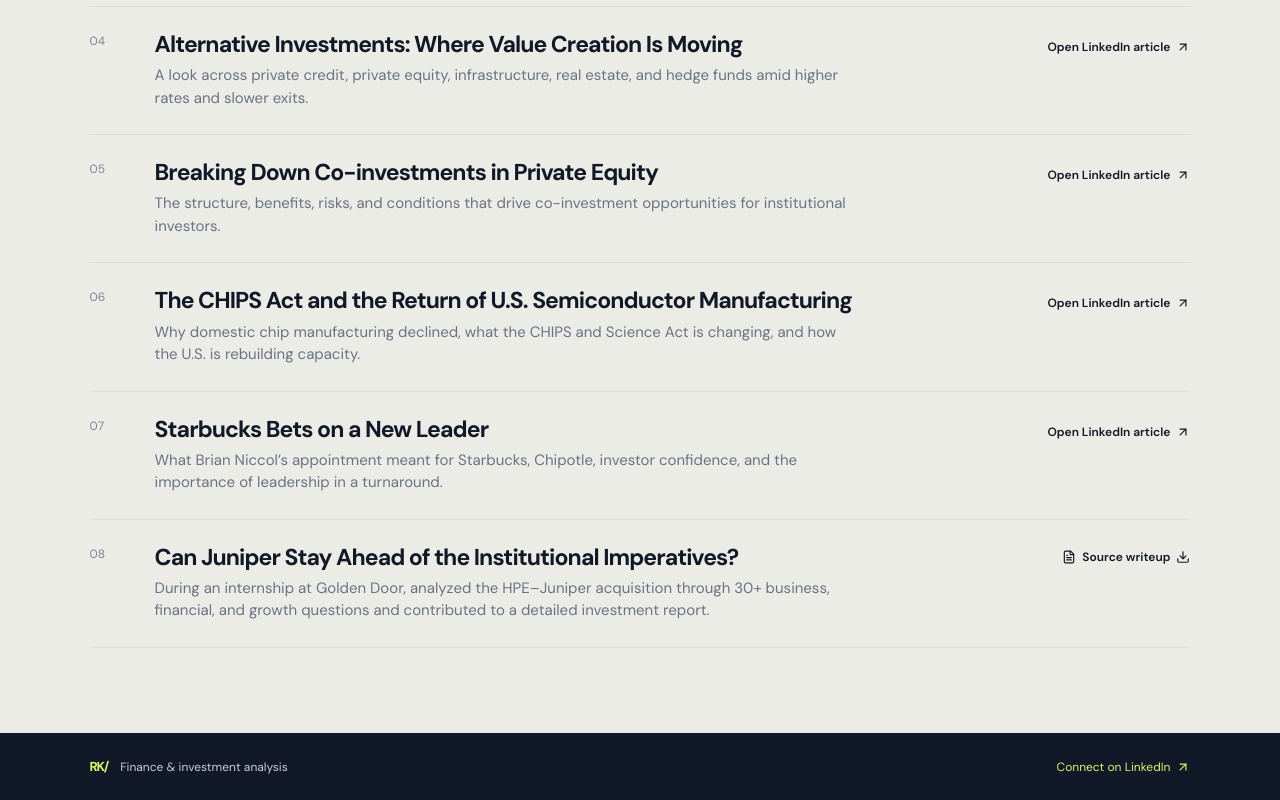
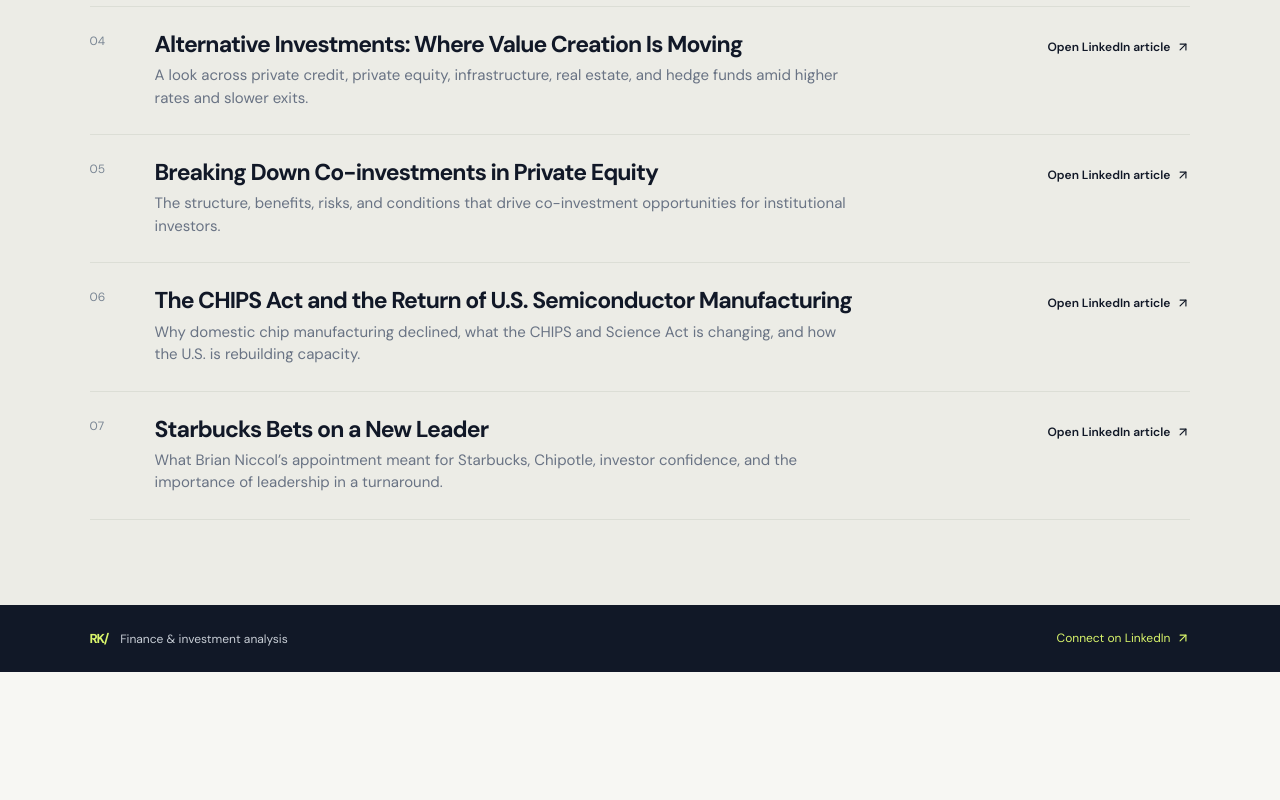
Before and after one commit to riakotharirsk/riakotharirsk.github.io, a React (Vite) app: page / in a window 1280 px wide. Shown: the part 2283-3083 px from the top of the page. After the commit the page ends 2955 px from the top, so only its background shows below. Built offline with nearby package versions, Linux system fonts and the light colour scheme.

Commit message:
Remove Juniper from articles

```diff
--- a/src/App.tsx
+++ b/src/App.tsx
@@ -1,10 +1,10 @@
-import { ArrowUpRight, Download, FileText } from 'lucide-react';
+import { ArrowUpRight, Download } from 'lucide-react';
 import './styles.css';
 
 const linkedin = 'https://www.linkedin.com/in/ria-kothari';
 
 type Project = { title: string; type: string; summary: string; file: string; fileLabel: string };
-type Article = { number: string; title: string; summary: string; link?: string; linkLabel?: string; source?: string };
+type Article = { number: string; title: string; summary: string; link: string; linkLabel: string };
 
 const projects: Project[] = [
   { title: 'ABC Ltd simple LBO model', type: 'Private equity analysis', summary: 'Built a hypothetical CIM, income statement, DCF, and LBO model to understand Sources & Uses, leverage, MOIC, and IRR.', file: '/work-samples/private-company-investment-analysis-oar-dcf-lbo.pdf', fileLabel: 'Open PDF' },
@@ -20,8 +20,7 @@ const articles: Article[] = [
   { number: '04', title: 'Alternative Investments: Where Value Creation Is Moving', summary: 'A look across private credit, private equity, infrastructure, real estate, and hedge funds amid higher rates and slower exits.', link: 'https://www.linkedin.com/posts/activity-7332451291924795392-cMLY?utm_source=share&utm_medium=member_desktop&rcm=ACoAAChOc8oBOZOslw3aWIVhGGYp6bBd3MuH2AA', linkLabel: 'Open LinkedIn article' },
   { number: '05', title: 'Breaking Down Co-investments in Private Equity', summary: 'The structure, benefits, risks, and conditions that drive co-investment opportunities for institutional investors.', link: 'https://www.linkedin.com/posts/activity-7315735284090847233-HPbo?utm_source=share&utm_medium=member_desktop&rcm=ACoAAChOc8oBOZOslw3aWIVhGGYp6bBd3MuH2AA', linkLabel: 'Open LinkedIn article' },
   { number: '06', title: 'The CHIPS Act and the Return of U.S. Semiconductor Manufacturing', summary: 'Why domestic chip manufacturing declined, what the CHIPS and Science Act is changing, and how the U.S. is rebuilding capacity.', link: 'https://www.linkedin.com/posts/activity-7267302967068815361-_yxB?utm_source=share&utm_medium=member_desktop&rcm=ACoAAChOc8oBOZOslw3aWIVhGGYp6bBd3MuH2AA', linkLabel: 'Open LinkedIn article' },
-  { number: '07', title: 'Starbucks Bets on a New Leader', summary: 'What Brian Niccol’s appointment meant for Starbucks, Chipotle, investor confidence, and the importance of leadership in a turnaround.', link: 'https://www.linkedin.com/posts/activity-7229333381027684352-0hfR?utm_source=share&utm_medium=member_desktop&rcm=ACoAAChOc8oBOZOslw3aWIVhGGYp6bBd3MuH2AA', linkLabel: 'Open LinkedIn article' },
-  { number: '08', title: 'Can Juniper Stay Ahead of the Institutional Imperatives?', summary: 'During an internship at Golden Door, analyzed the HPE–Juniper acquisition through 30+ business, financial, and growth questions and contributed to a detailed investment report.', source: '/work-samples/hpe-juniper-writeup.docx' }
+  { number: '07', title: 'Starbucks Bets on a New Leader', summary: 'What Brian Niccol’s appointment meant for Starbucks, Chipotle, investor confidence, and the importance of leadership in a turnaround.', link: 'https://www.linkedin.com/posts/activity-7229333381027684352-0hfR?utm_source=share&utm_medium=member_desktop&rcm=ACoAAChOc8oBOZOslw3aWIVhGGYp6bBd3MuH2AA', linkLabel: 'Open LinkedIn article' }
 ];
 
 function App() {
@@ -30,14 +29,12 @@ function App() {
       <a className="brand" href="#top"><span className="mark">RK/</span><span>Ria Kothari</span></a>
       <nav><a href="#projects">Projects</a><a href="#articles">Articles</a><a href={linkedin} target="_blank" rel="noreferrer">LinkedIn <ArrowUpRight size={14} /></a></nav>
     </header>
-
     <main id="top">
       <section className="intro">
         <p className="eyebrow">Finance & investment analysis</p>
         <h1>Selected projects<br />and <em>articles.</em></h1>
         <p className="intro-copy">A simple collection of financial modeling, valuation, private equity, and investment-analysis work by Ria Kothari.</p>
       </section>
-
       <section className="content-section" id="projects">
         <div className="section-title"><span>01</span><h2>Projects</h2></div>
         <div className="project-list">{projects.map((project) => <article className="project-row" key={project.title}>
@@ -45,18 +42,16 @@ function App() {
           <a className="action-link" href={project.file} target="_blank" rel="noreferrer">{project.fileLabel} <Download size={14} /></a>
         </article>)}</div>
       </section>
-
       <section className="content-section articles-section" id="articles">
         <div className="section-title"><span>02</span><h2>Articles</h2></div>
         <p className="section-note">Selected writing on private markets, infrastructure, public companies, and strategic judgment.</p>
         <div className="article-list">{articles.map((article) => <article className="article-row" key={article.number}>
           <span className="article-number">{article.number}</span>
           <div className="article-main"><h3>{article.title}</h3><p>{article.summary}</p></div>
-          <div className="article-actions">{article.link ? <a className="action-link" href={article.link} target="_self">{article.linkLabel} <ArrowUpRight size={14} /></a> : article.source ? <a className="action-link" href={article.source} target="_blank" rel="noreferrer"><FileText size={14} /> Source writeup <Download size={14} /></a> : <span className="profile-link muted-link">Exact article URL needed</span>}</div>
+          <div className="article-actions"><a className="action-link" href={article.link} target="_self">{article.linkLabel} <ArrowUpRight size={14} /></a></div>
         </article>)}</div>
       </section>
     </main>
-
     <footer className="footer"><span><span className="mark">RK/</span> Finance & investment analysis</span><a href={linkedin} target="_blank" rel="noreferrer">Connect on LinkedIn <ArrowUpRight size={14} /></a></footer>
   </div>;
 }
```
